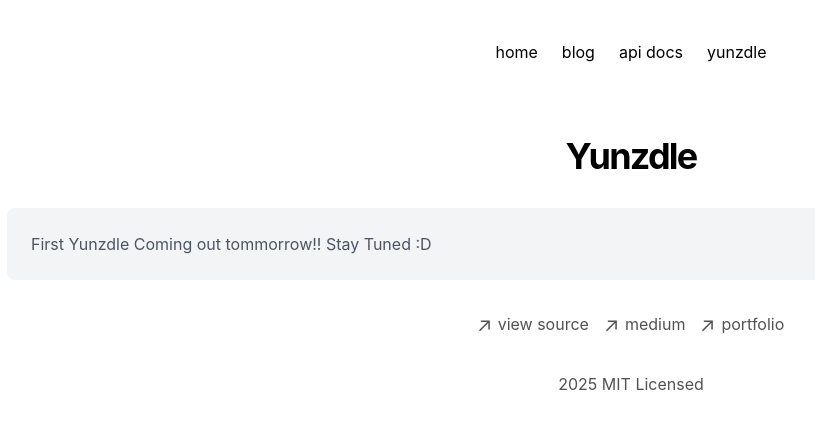
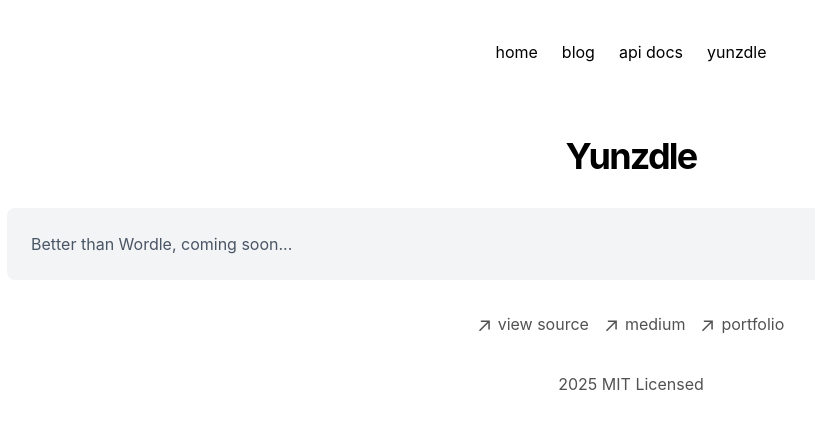
Before and after one commit to yunz-dev/yunz.app, a Next.js app: page /yunzdle in a window 1280 px wide. Shown: the top 428 px of the page, without its empty margins (9-824 px from the left). Built offline with nearby package versions, Linux system fonts and the light colour scheme.

Commit message:
update yunzdle words

```diff
--- a/app/yunzdle/page.tsx
+++ b/app/yunzdle/page.tsx
@@ -11,7 +11,7 @@
     <div className="container mx-auto px-4 py-8">
       <h1 className="text-4xl font-bold tracking-tighter text-center mb-8">Yunzdle</h1>
       <div className="bg-gray-100 rounded-lg p-6">
-        <p className="text-gray-600">First Yunzdle Coming out tommorrow!! Stay Tuned :D </p>
+        <p className="text-gray-600">Better than Wordle, coming soon...</p>
       </div>
     </div>
   );
```
